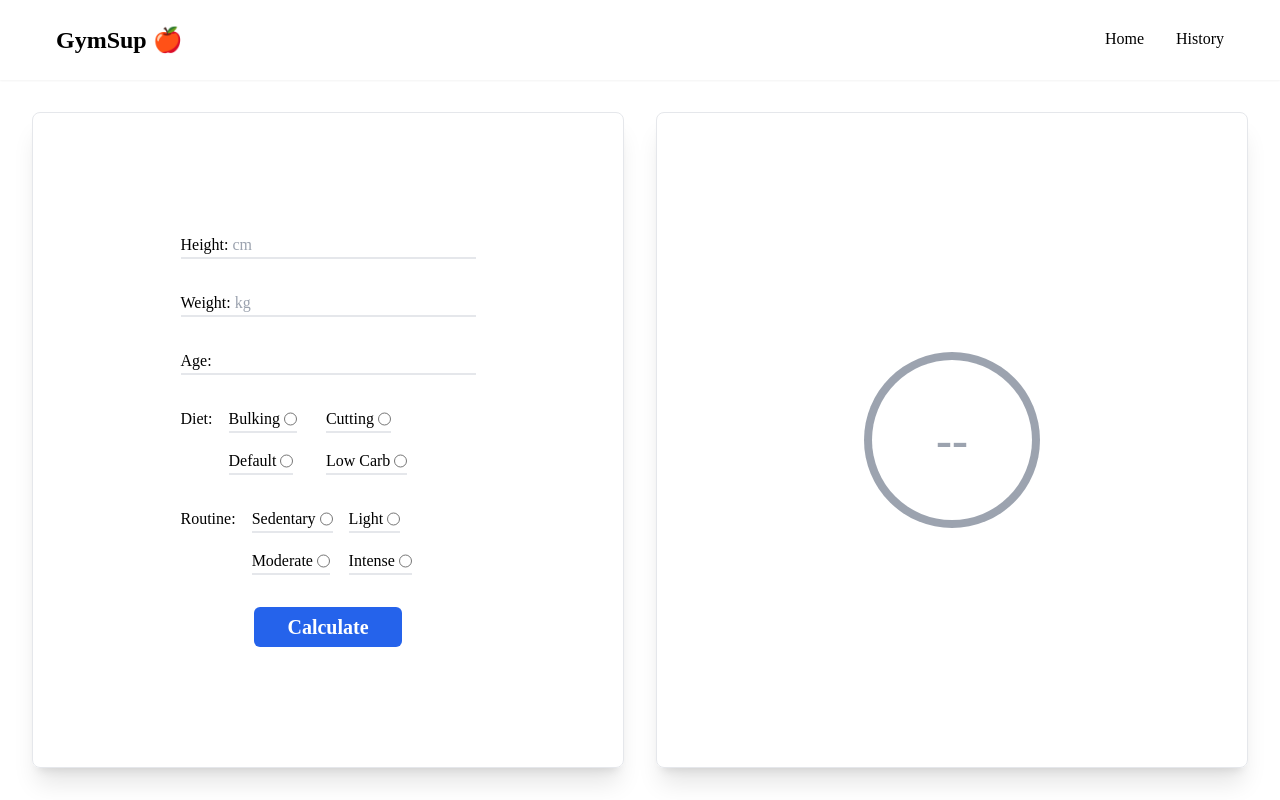
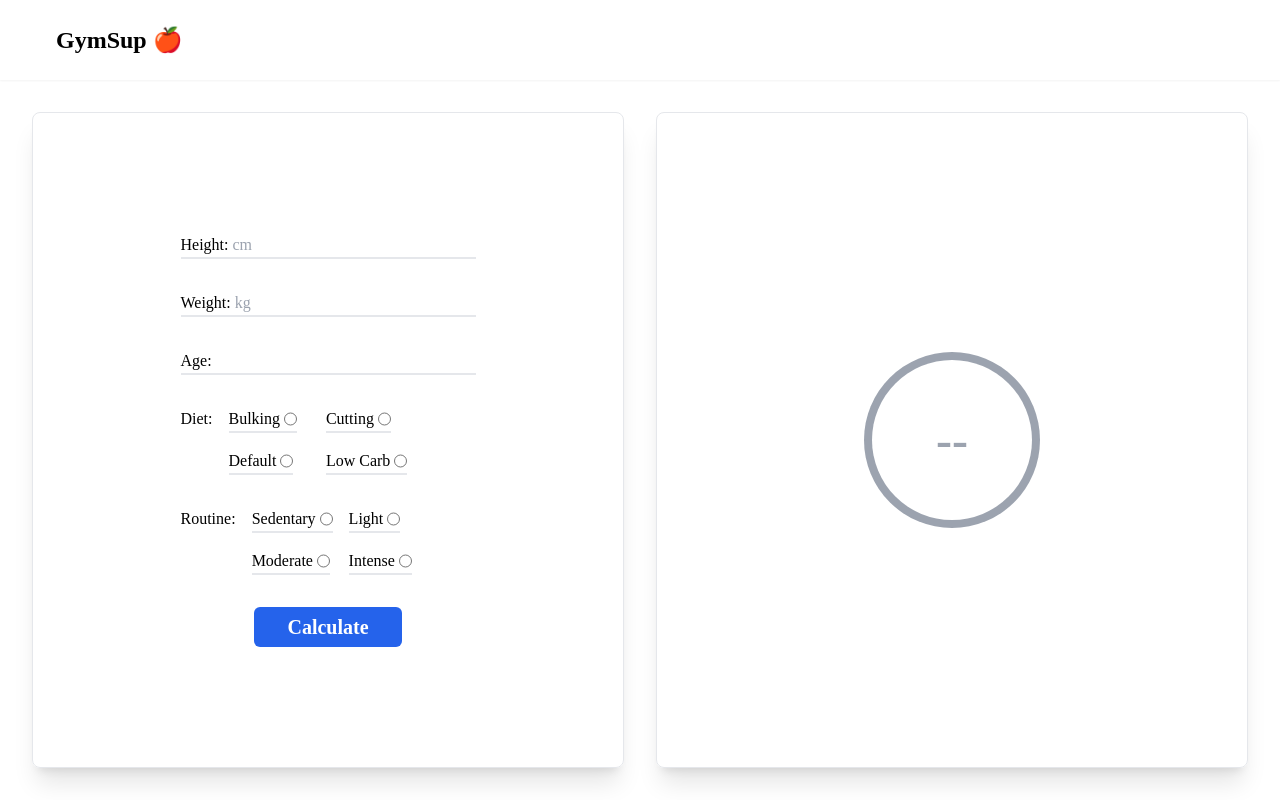
Before and after one commit to Rafaelszc/GymSup-Calculator, a React (Vite) app in the folder frontend/: page / in a window 1280 px wide. Built offline with nearby package versions, Linux system fonts and the light colour scheme; a web font is replaced by a local one.

Commit message:
style: navbar removed

```diff
--- a/frontend/src/pages/Home/components/Header.jsx
+++ b/frontend/src/pages/Home/components/Header.jsx
@@ -1,26 +1,9 @@
-import { Link } from "react-router-dom"
-
 export const Header = () => {
-    const naviagation = [
-        {name: "Home", link: "#home"},
-        {name: "History", link: "#history"}
-    ]
-
     return (
-        <header className="h-20 shadow-sm flex items-center justify-between pr-14 pl-14">
+        <header className="h-20 shadow-sm flex items-center justify-between pr-14 pl-14 z-0">
             <div>
-                <span className="text-2xl font-bold"><Link to={'/'}>GymSup 🍎</Link></span>
+                <span className="text-2xl font-bold"><a href="">GymSup 🍎</a></span>
             </div>
-            <nav>
-                <ul className="flex gap-8 list-none">
-                    {naviagation.map((nav, i) => (
-                        <li key={i} className="border-b-2 border-white transition transform duration-175 ease-linear hover:border-blue-500 ">
-                            <a href={nav.link}>{nav.name}</a>
-                        </li>
-                    ))}
-                </ul>
-
-            </nav>
         </header>
     )
 }
```
